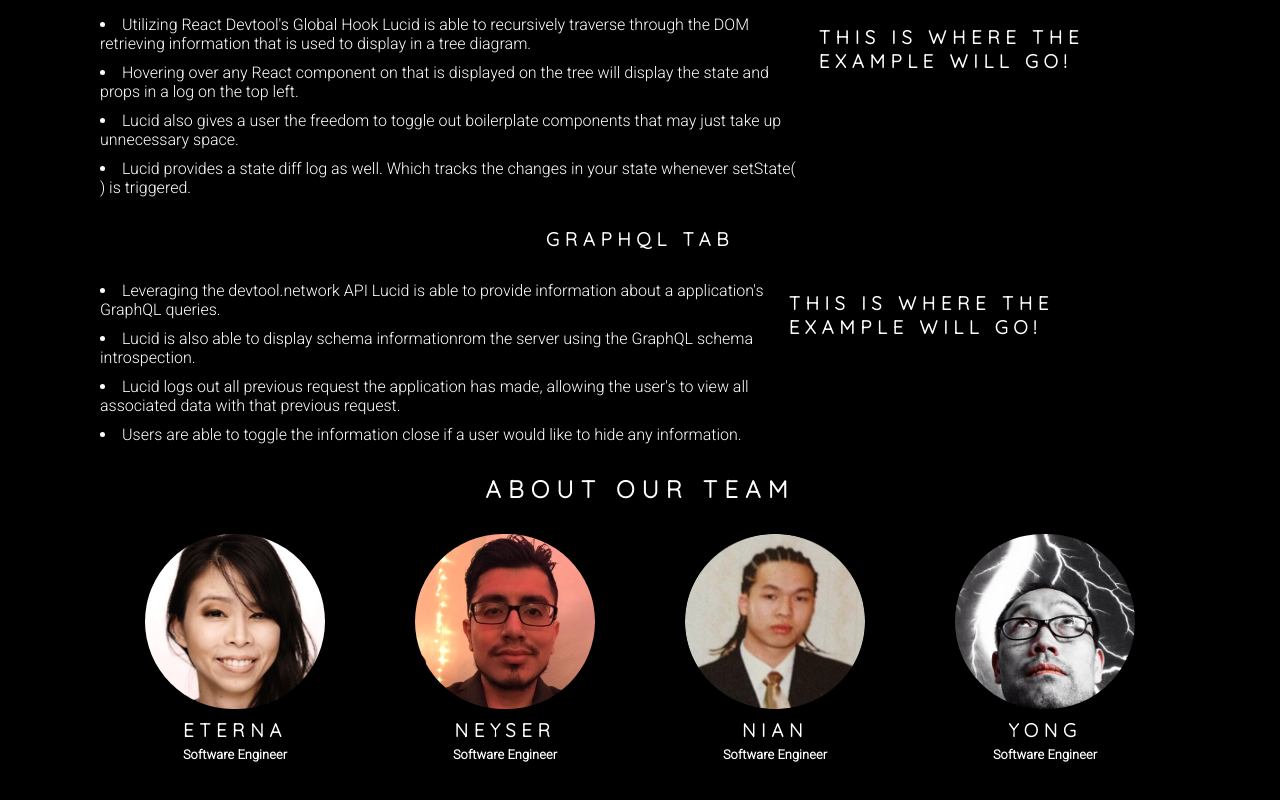
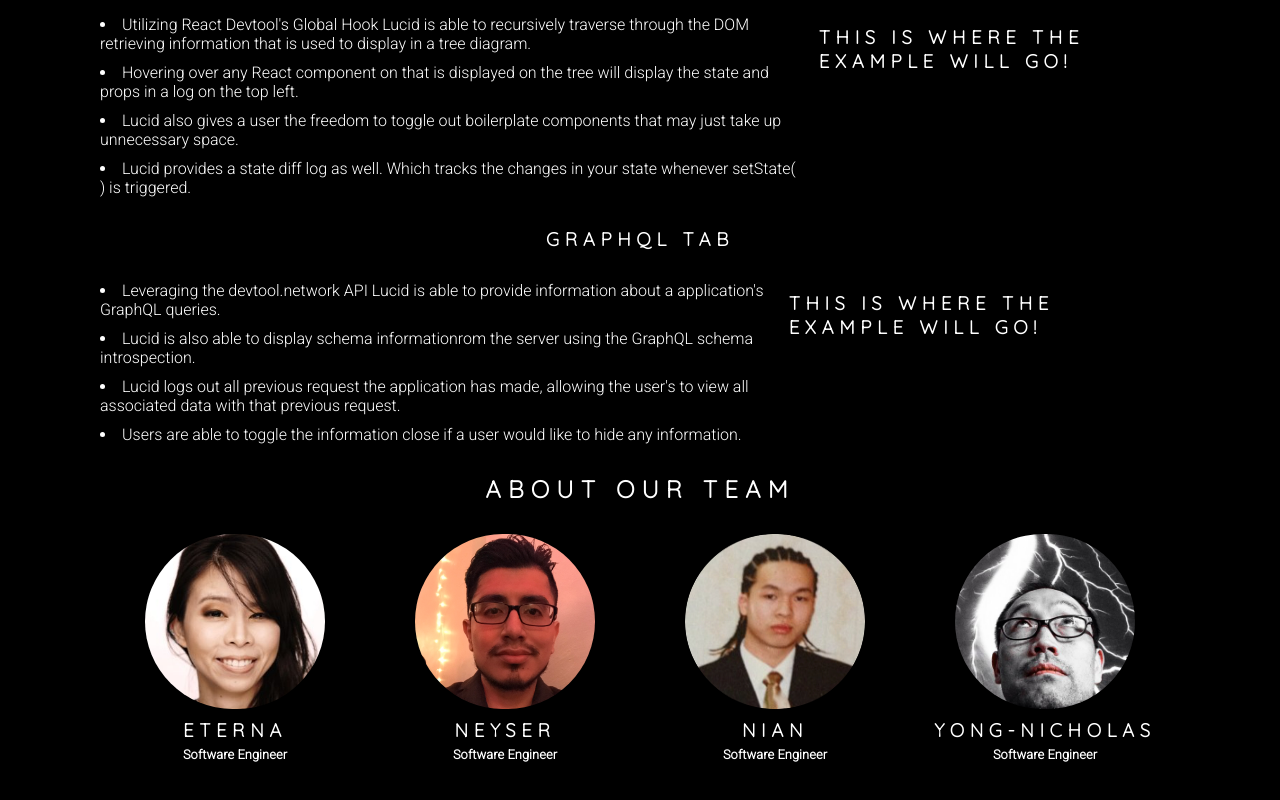
Before and after one commit to Gossamer-React/reactlucid.io, a React app: page / in a window 1280 px wide. Shown: the part 1690-2490 px from the top of the page. Built offline with nearby package versions, Linux system fonts and the light colour scheme.

Commit message:
Update About.jsx

```diff
--- a/src/client/components/About.jsx
+++ b/src/client/components/About.jsx
@@ -27,7 +27,7 @@
         </div>
         <div className ='person'>
           <img className='pro-img' src={yongImg} />
-          <h3 className='name'>Yong</h3>
+          <h3 className='name'>Yong-Nicholas</h3>
           <p className='single-p'>Software Engineer</p>
         </div>
       </div>
```
